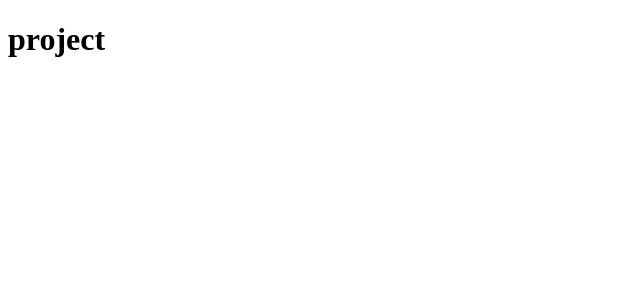
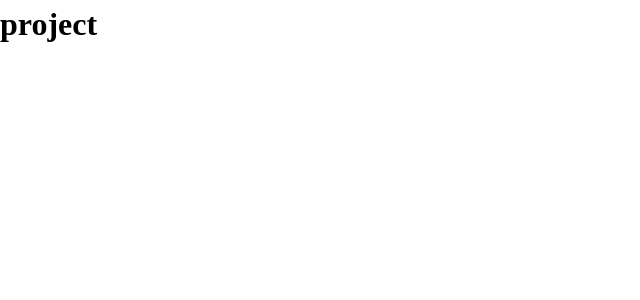
Before and after one commit to salvatorequagliariello/personal-website, a React (Vite) app: page / in a window 1280 px wide. Shown: the top 300 px of the page, without its empty margins (0-640 px from the left). Built offline with nearby package versions, Linux system fonts and the light colour scheme.

Commit message:
add css normalize and reset

```diff
--- /dev/null
+++ b/src/styles/reset.css
@@ -0,0 +1,54 @@
+
+html, body, div, span, applet, object, iframe,
+h1, h2, h3, h4, h5, h6, p, blockquote, pre,
+a, abbr, acronym, address, big, cite, code,
+del, dfn, em, img, ins, kbd, q, s, samp,
+small, strike, strong, sub, sup, tt, var,
+b, u, i, center,
+dl, dt, dd, ol, ul, li,
+fieldset, form, label, legend,
+table, caption, tbody, tfoot, thead, tr, th, td,
+article, aside, canvas, details, embed,
+figure, figcaption, footer, header, hgroup,
+menu, nav, output, ruby, section, summary,
+time, mark, audio, video {
+	margin: 0;
+	padding: 0;
+	border: 0;
+	font-style: inherit;
+}
+
+*, *::before, *::after {
+    box-sizing: border-box;
+  }
+
+  * {
+    margin: 0;
+  }
+
+  body {
+    line-height: 1.5;
+    -webkit-font-smoothing: antialiased;
+  }
+
+  img, picture, video, canvas, svg {
+    display: block;
+    max-width: 100%;
+  }
+
+  input, button, textarea, select {
+    font: inherit;
+  }
+
+  p, h1, h2, h3, h4, h5, h6 {
+    overflow-wrap: break-word;
+  }
+
+  #root, #__next {
+    isolation: isolate;
+  }
+
+article, aside, details, figcaption, figure,
+footer, header, hgroup, menu, nav, section {
+	display: block;
+}
```
Also changed, not shown: src/main.jsx (+6 -3 lines), src/styles/normalize.css (added).
